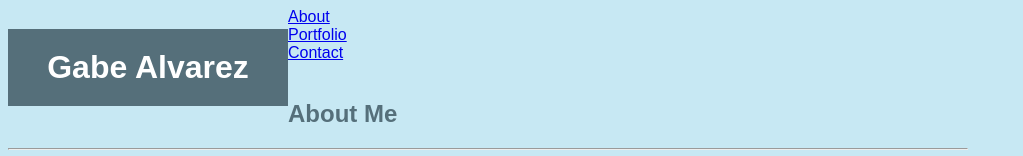
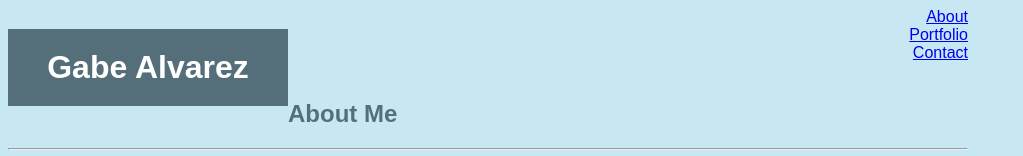
Before and after one commit to spookypants/Basic-Portfolio, a plain HTML site: page index.html in a window 1280 px wide. Shown: the top 156 px of the page, without its empty margins (0-1023 px from the left). Drawn offline with Linux system fonts and the light colour scheme; grey boxes are pictures that could not be loaded.

Commit message:
minor adjustments

```diff
--- a/assets/css/style.css
+++ b/assets/css/style.css
@@ -1,5 +1,10 @@
 #header-bar {
     margin:0 auto;
+}
+
+.topnav {
+    list-style:none;
+    text-align:right;
 }
 
 h1 {
--- a/index.html
+++ b/index.html
@@ -7,11 +7,13 @@
     </head>
     <div class="header-bar">
         <h1>Gabe Alvarez</h1>
+        <div class="topnav"
         <ul>
-            <li><a href="#">About</a></li>
-            <li><a href="#">Portfolio</a></li>
-            <li><a href="#">Contact</a></li>
+            <li><a href="index.html">About</a></li>
+            <li><a href="portfolio.html">Portfolio</a></li>
+            <li><a href="contact.html">Contact</a></li>
         </ul>
+        </div>
     </div> <br />
     <body>
         <container>
```
